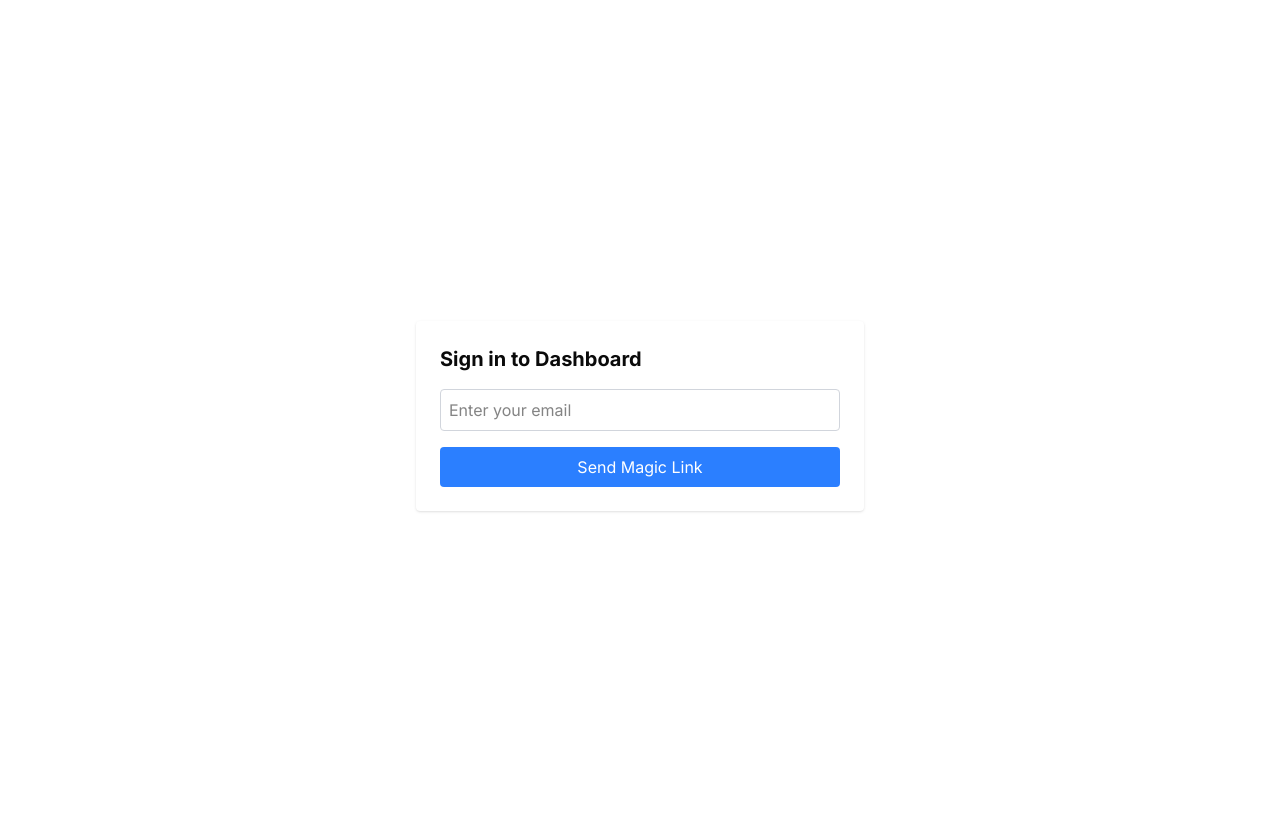
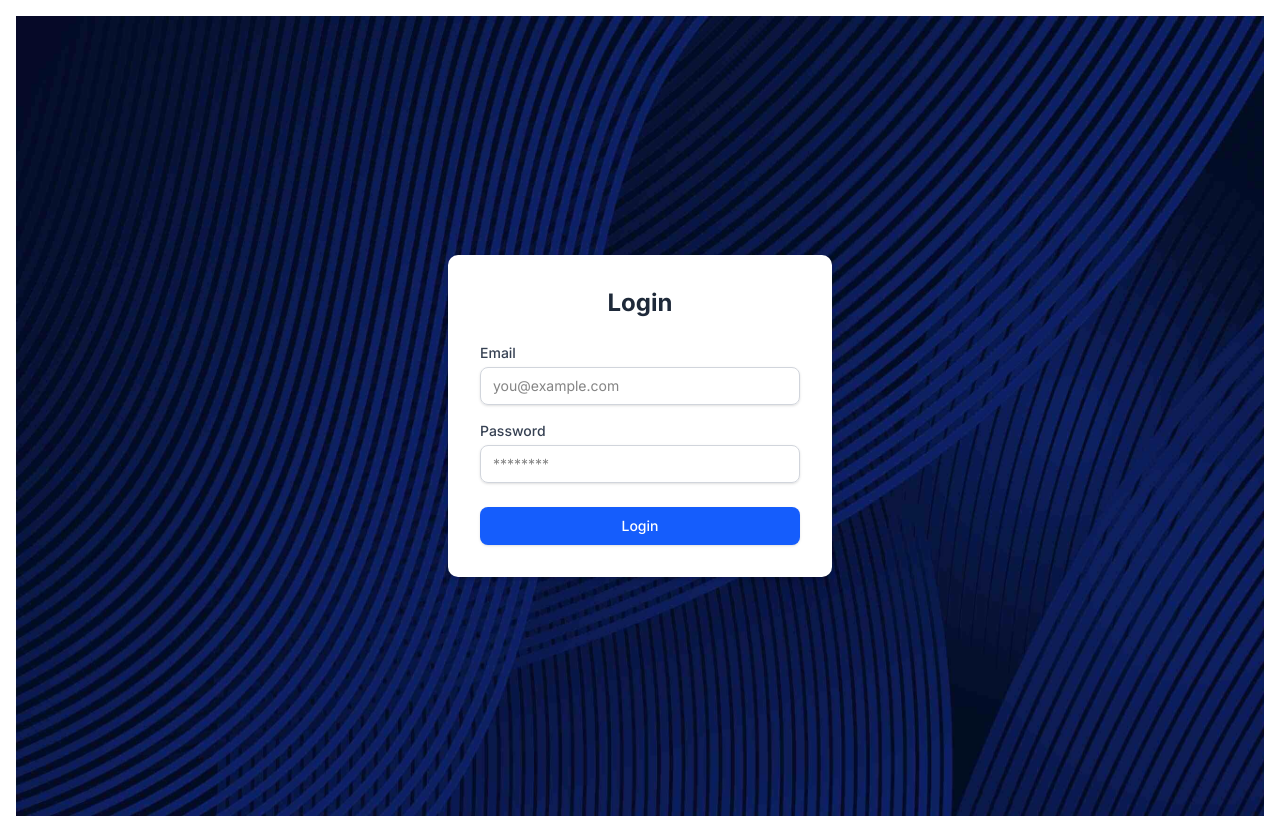
Before and after one commit to IfElle/sales-dashboard, a Next.js app: page / in a window 1280 px wide. Built offline with nearby package versions, Linux system fonts and the light colour scheme.

Commit message:
moved login page to app

```diff
--- a/app/login/page.tsx
+++ /dev/null
@@ -1,106 +0,0 @@
-
-//elzGotThis
-// src/app/login/page.tsx
-"use client";
-
-import { useState, Suspense } from "react"; // <--- Crucial: Ensure Suspense is imported
-import { signIn } from "next-auth/react";
-import { useRouter, useSearchParams } from "next/navigation";
-
-export default function LoginPage() {
-  const [email, setEmail] = useState("");
-  const [password, setPassword] = useState("");
-  const [loading, setLoading] = useState(false);
-  const [formError, setFormError] = useState<string | null>(null);
-
-  const router = useRouter();
-  const searchParams = useSearchParams(); // This hook requires the Suspense boundary
-  const callbackUrl = searchParams.get("callbackUrl") || "/raw";
-
-  const handleLogin = async (e: React.FormEvent) => {
-    e.preventDefault();
-    setLoading(true);
-    setFormError(null);
-
-    try {
-      const res = await signIn("credentials", {
-        redirect: false,
-        email,
-        password,
-      });
-
-      if (res?.error) {
-        setFormError(res.error);
-      } else if (res?.ok) {
-        router.push(callbackUrl);
-      } else {
-        setFormError("Login failed. Please check your credentials.");
-      }
-    } catch (error: any) {
-      console.error("Login attempt failed:", error);
-      setFormError(error.message || "An unexpected error occurred.");
-    } finally {
-      setLoading(false);
-    }
-  };
-
-  return (
-    // <--- Crucial: Ensure your main content is wrapped with Suspense
-    <Suspense fallback={
-      <div className="flex min-h-screen items-center justify-center bg-gray-100">
-        <div className="text-center text-gray-700 p-8">Loading login form...</div>
-      </div>
-    }>
-      <div className="flex min-h-screen items-center justify-center bg-gray-100 " style={{ backgroundImage: "url('../media/bg-image.jpg')", backgroundSize: 'cover' }}>
-        <form
-          onSubmit={handleLogin}
-          className="bg-white p-8 rounded-lg shadow-md w-full max-w-sm"
-        >
-          <h2 className="text-2xl font-bold mb-6 text-center text-gray-800">Login</h2>
-          <div className="mb-4">
-            <label htmlFor="email" className="block text-sm font-medium text-gray-700">
-              Email
-            </label>
-            <input
-              type="email"
-              id="email"
-              value={email}
-              onChange={(e) => setEmail(e.target.value)}
-              placeholder="you@example.com"
-              required
-              className="mt-1 block w-full px-3 py-2 border border-gray-300 rounded-md shadow-sm focus:outline-none focus:ring-blue-500 focus:border-blue-500 sm:text-sm"
-            />
-          </div>
-          <div>
-            <label htmlFor="password" className="block text-sm font-medium text-gray-700">
-              Password
-            </label>
-            <input
-              type="password"
-              id="password"
-              value={password}
-              onChange={(e) => setPassword(e.target.value)}
-              placeholder="********"
-              required
-              className="mt-1 block w-full px-3 py-2 border border-gray-300 rounded-md shadow-sm focus:outline-none focus:ring-blue-500 focus:border-blue-500 sm:text-sm"
-            />
-          </div>
-
-          {formError && (
-            <div className="text-red-600 text-sm text-center mt-4">
-              {formError}
-            </div>
-          )}
-
-          <button
-            type="submit"
-            className="w-full flex justify-center py-2 px-4 border border-transparent rounded-md shadow-sm text-sm font-medium text-white bg-blue-600 hover:bg-blue-700 focus:outline-none focus:ring-2 focus:ring-offset-2 focus:ring-blue-500 mt-6"
-            disabled={loading}
-          >
-            {loading ? 'Logging in...' : 'Login'}
-          </button>
-        </form>
-      </div>
-    </Suspense>
-  );
-}
--- a/app/page.tsx
+++ b/app/page.tsx
@@ -1,36 +1,106 @@
+
+//elzGotThis
+// src/app/login/page.tsx
 "use client";
 
+import { useState, Suspense } from "react"; // <--- Crucial: Ensure Suspense is imported
 import { signIn } from "next-auth/react";
-import { useState } from "react";
+import { useRouter, useSearchParams } from "next/navigation";
 
 export default function LoginPage() {
   const [email, setEmail] = useState("");
+  const [password, setPassword] = useState("");
+  const [loading, setLoading] = useState(false);
+  const [formError, setFormError] = useState<string | null>(null);
 
-  const handleLogin = async () => {
-    await signIn("email", {
+  const router = useRouter();
+  const searchParams = useSearchParams(); // This hook requires the Suspense boundary
+  const callbackUrl = searchParams.get("callbackUrl") || "/raw";
+
+  const handleLogin = async (e: React.FormEvent) => {
+    e.preventDefault();
+    setLoading(true);
+    setFormError(null);
+
+    try {
+      const res = await signIn("credentials", {
+        redirect: false,
         email,
-      callbackUrl: "/raw", // Redirect to raw data after login
+        password,
       });
+
+      if (res?.error) {
+        setFormError(res.error);
+      } else if (res?.ok) {
+        router.push(callbackUrl);
+      } else {
+        setFormError("Login failed. Please check your credentials.");
+      }
+    } catch (error: any) {
+      console.error("Login attempt failed:", error);
+      setFormError(error.message || "An unexpected error occurred.");
+    } finally {
+      setLoading(false);
+    }
   };
 
   return (
-    <div className="flex h-screen justify-center items-center">
-      <div className="bg-white p-6 rounded shadow w-full max-w-md">
-        <h1 className="text-xl font-bold mb-4">Sign in to Dashboard</h1>
+    // <--- Crucial: Ensure your main content is wrapped with Suspense
+    <Suspense fallback={
+      <div className="flex min-h-screen items-center justify-center bg-gray-100">
+        <div className="text-center text-gray-700 p-8">Loading login form...</div>
+      </div>
+    }>
+      <div className="flex min-h-screen items-center justify-center bg-gray-100 " style={{ backgroundImage: "url('../media/bg-image.jpg')", backgroundSize: 'cover' }}>
+        <form
+          onSubmit={handleLogin}
+          className="bg-white p-8 rounded-lg shadow-md w-full max-w-sm"
+        >
+          <h2 className="text-2xl font-bold mb-6 text-center text-gray-800">Login</h2>
+          <div className="mb-4">
+            <label htmlFor="email" className="block text-sm font-medium text-gray-700">
+              Email
+            </label>
             <input
-          className="w-full border border-gray-300 p-2 rounded mb-4"
               type="email"
-          placeholder="Enter your email"
+              id="email"
               value={email}
               onChange={(e) => setEmail(e.target.value)}
+              placeholder="you@example.com"
+              required
+              className="mt-1 block w-full px-3 py-2 border border-gray-300 rounded-md shadow-sm focus:outline-none focus:ring-blue-500 focus:border-blue-500 sm:text-sm"
             />
+          </div>
+          <div>
+            <label htmlFor="password" className="block text-sm font-medium text-gray-700">
+              Password
+            </label>
+            <input
+              type="password"
+              id="password"
+              value={password}
+              onChange={(e) => setPassword(e.target.value)}
+              placeholder="********"
+              required
+              className="mt-1 block w-full px-3 py-2 border border-gray-300 rounded-md shadow-sm focus:outline-none focus:ring-blue-500 focus:border-blue-500 sm:text-sm"
+            />
+          </div>
+
+          {formError && (
+            <div className="text-red-600 text-sm text-center mt-4">
+              {formError}
+            </div>
+          )}
+
           <button
-          className="w-full bg-blue-500 text-white p-2 rounded"
-          onClick={handleLogin}
+            type="submit"
+            className="w-full flex justify-center py-2 px-4 border border-transparent rounded-md shadow-sm text-sm font-medium text-white bg-blue-600 hover:bg-blue-700 focus:outline-none focus:ring-2 focus:ring-offset-2 focus:ring-blue-500 mt-6"
+            disabled={loading}
           >
-          Send Magic Link
+            {loading ? 'Logging in...' : 'Login'}
           </button>
+        </form>
       </div>
-    </div>
+    </Suspense>
   );
 }
```
Lines whose indentation alone changed are shown as unchanged.
